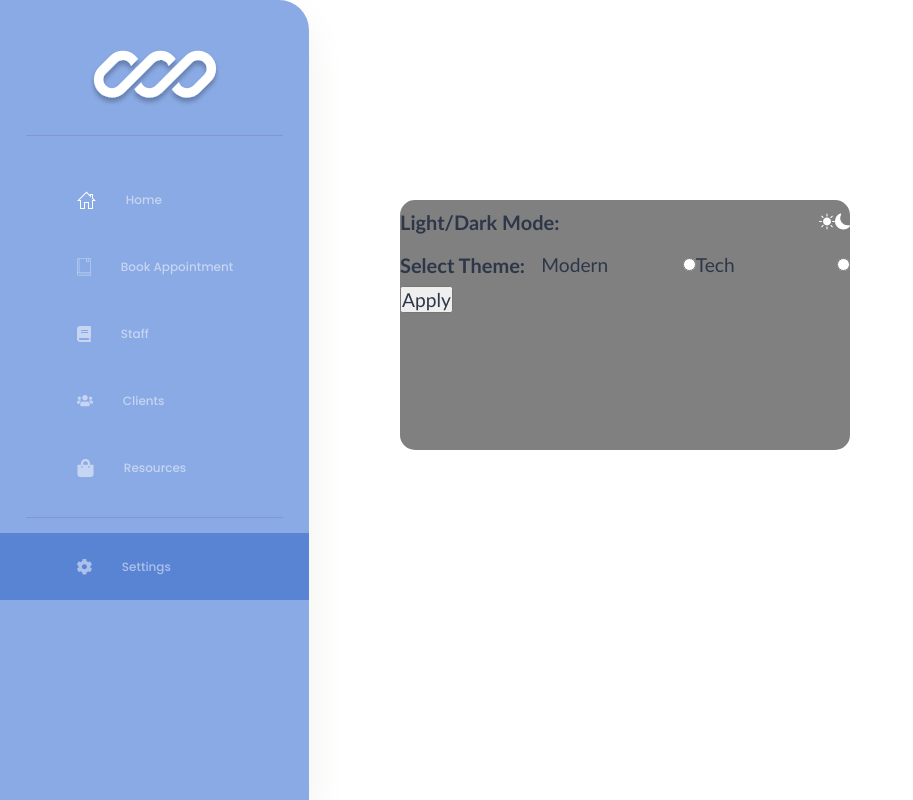
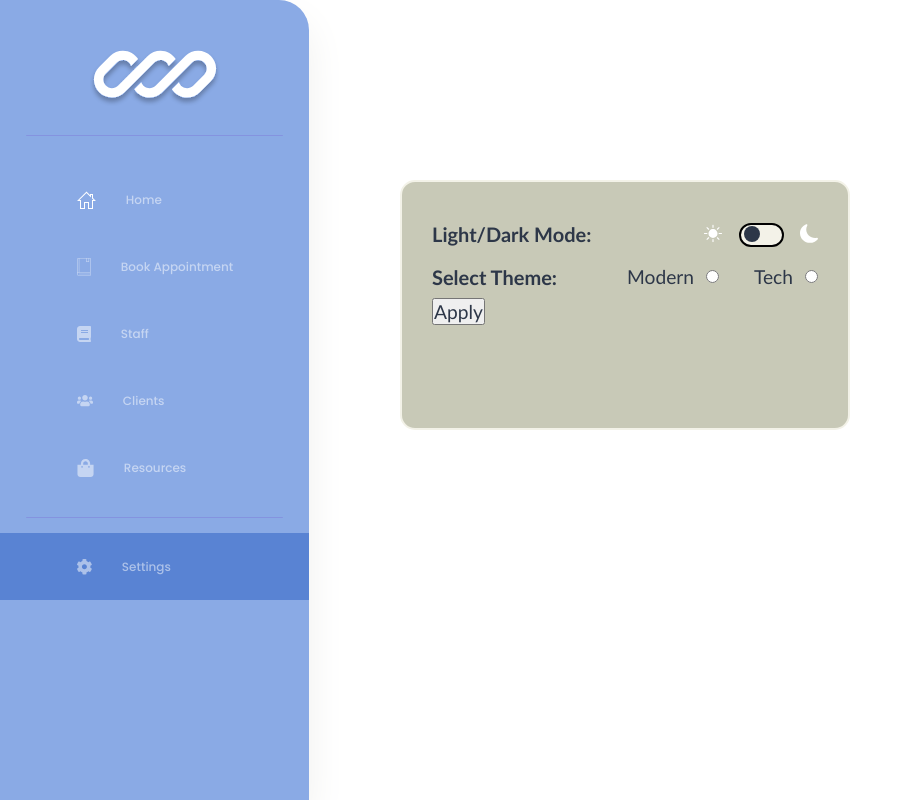
Before and after one commit to nology-tech/Tahiti-Client-Project, a React (Create React App) app: page /settings in a window 1280 px wide. Shown: the whole page, without its empty margins (0-913 px from the left). Built offline with nearby package versions, Linux system fonts and the light colour scheme.

Commit message:
Added all components to settings widget. Styled to some degree.

```diff
--- a/src/components/SettingsWidget/SettingsWidget.jsx
+++ b/src/components/SettingsWidget/SettingsWidget.jsx
@@ -9,14 +9,22 @@ const SettingsWidget = () => {
         <div className='colorMode'>
             <h1>Light/Dark Mode:</h1>
             <img src={Sun} alt="" />
+            <label className="switch">
+              <input type="checkbox"/>
+              <span className="slider round"></span>
+            </label>
             <img src={Moon} alt="" />
         </div>
         <div className='textMode'>
             <h1>Select Theme:</h1>
-            <p>Modern</p>
-            <input type="radio"/>
-            <p>Tech</p>
-            <input type="radio"/>
+            <div className='theme'>
+              <p>Modern</p>
+              <input name="select" className="selector" type="radio"/>
+            </div>
+            <div className='theme'>
+              <p>Tech</p>
+              <input name="select" className="selector" type="radio"/>
+            </div>
         </div>
         <button>Apply</button>
 
--- a/src/components/SettingsWidget/SettingsWidget.scss
+++ b/src/components/SettingsWidget/SettingsWidget.scss
@@ -1,11 +1,17 @@
+@use "../../styles/variables" as *;
+@use "../../styles/reset" as *;
+@use "../../styles/_typography" as *;
+
 .widget {
     position:absolute;
-    top:200px;
+    top:180px;
     left:400px;
     width:450px;
     height:250px;
-    background-color: gray;
+    background-color: rgb(200, 201, 183);
+    border:2px solid $text-white;
     border-radius: 15px;
+    padding:30px;
 
     .colorMode {
         display:flex;
@@ -13,10 +19,90 @@
 
     .textMode {
         display:flex;
+        gap:35px;
+
     }
 
     h1 {
         font-size: 20px;
     }
 
+    .theme {
+        display:flex;
+        gap:10px;
+
+    }
+
+    /* The switch - the box around the slider */
+.switch {
+    margin-top:11px;
+    margin-left:17px;
+    margin-right:16px;
+    position: relative;
+    display: inline-block;
+    width: 65px;
+    height: 24px;
+  }
+
+  .switch input {
+    opacity: 0;
+    width: 0;
+    height: 0;
+  }
+
+  .slider {
+    position: absolute;
+    cursor: pointer;
+    top: 0;
+    left: 0;
+    right: 0;
+    bottom: 0;
+    background-color: $text-white;
+    -webkit-transition: .4s;
+    transition: .4s;
+    border:2px solid black;
+  }
+
+  .slider:before {
+    position: absolute;
+    content: "";
+    height: 16px;
+    width: 16px;
+    left: 3.5px;
+    bottom: 3px;
+    background-color: $text-black;
+    -webkit-transition: .4s;
+    transition: .4s;
+  }
+
+  input:checked + .slider {
+    background-color: #2196F3;
+  }
+
+  input:focus + .slider {
+    box-shadow: 0 0 1px #2196F3;
+  }
+
+  input:checked + .slider:before {
+    -webkit-transform: translateX(20px);
+    -ms-transform: translateX(20px);
+    transform: translateX(20px);
+  }
+
+  .slider.round {
+    border-radius: 20px;
+  }
+
+  .slider.round:before {
+    border-radius: 50%;
+  }
+
+  img {
+    width:25px;
+  }
+
+  .selector {
+    width:15px;
+  }
+
 }
```
